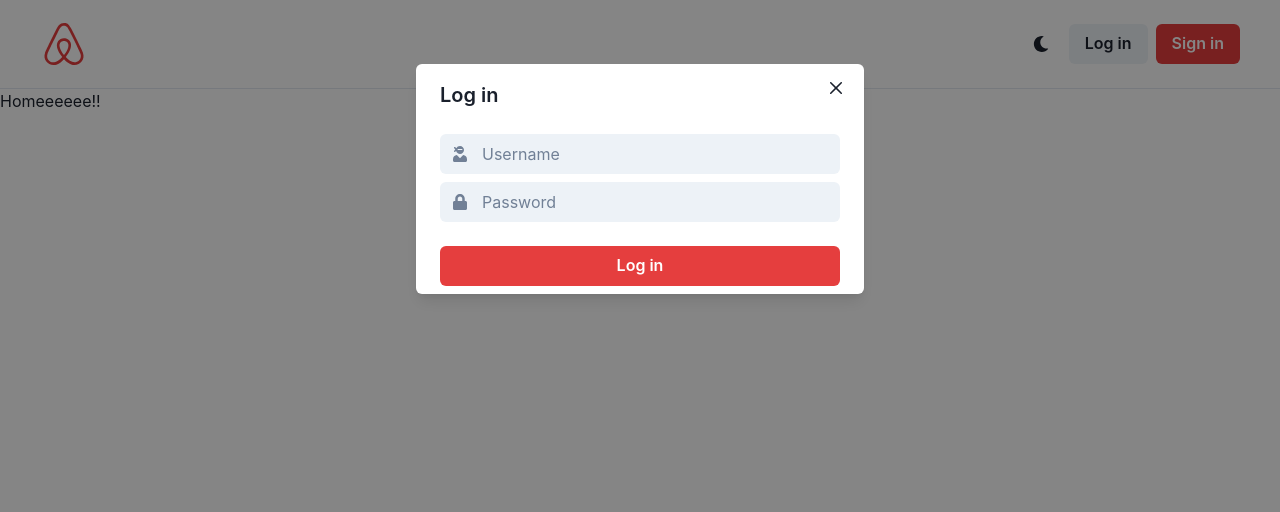
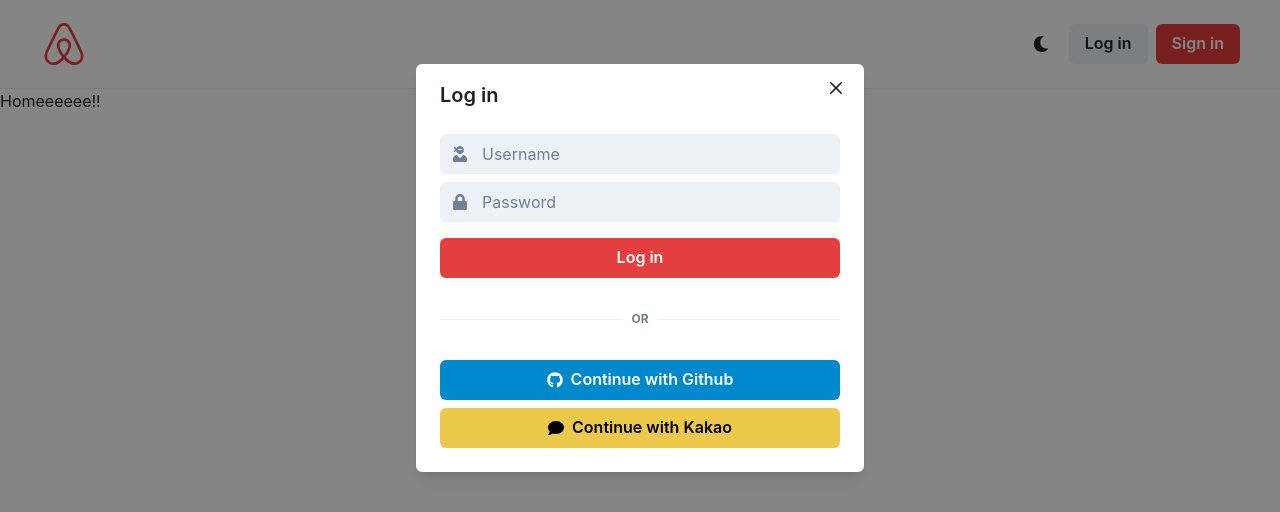
Before and after one commit to selene-cho/airbnb-clone-frontend, a React (Create React App) app: page / in a window 1280 px wide. Both pictures are taken after a click on the button "Log in". Shown: the top 512 px of the page. Built offline with nearby package versions, Linux system fonts and the light colour scheme.

Commit message:
feat: sign up modal

```diff
--- /dev/null
+++ b/src/components/Header.tsx
@@ -0,0 +1,52 @@
+import {
+  Box,
+  Button,
+  HStack,
+  IconButton,
+  useDisclosure,
+} from '@chakra-ui/react';
+import { FaAirbnb, FaMoon } from 'react-icons/fa';
+
+import LoginModal from './LoginModal';
+import SignUpModal from './SignUpModal';
+
+export default function Header() {
+  const {
+    isOpen: isLoginOpen,
+    onClose: onLoginClose,
+    onOpen: onLoginOpen,
+  } = useDisclosure();
+  const {
+    isOpen: isSignUpOpen,
+    onClose: onSignUpClose,
+    onOpen: onSignUpOpen,
+  } = useDisclosure();
+
+  return (
+    <HStack
+      justifyContent={'space-between'}
+      py={5}
+      px={10}
+      borderBottomWidth={1}
+    >
+      {/* react Icons에 색적용 하려면 일일히 색 가져와야하니까 chakra UI 컴포넌트 Box(div)로 감싸서 chakra UI 문법 color 적용하면 간단 */}
+      <Box color={'red.500'}>
+        <FaAirbnb size={'48'} />
+      </Box>
+      <HStack spacing={2}>
+        <IconButton
+          variant={'ghost'}
+          aria-label="Toggle dark mode"
+          icon={<FaMoon />}
+        />
+        {/* Screen Reader가 읽어주는 Text */}
+        <Button onClick={onLoginOpen}>Log in</Button>
+        <Button onClick={onSignUpOpen} colorScheme={'red'}>
+          Sign in
+        </Button>
+      </HStack>
+      <LoginModal isOpen={isLoginOpen} onClose={onLoginClose} />
+      <SignUpModal isOpen={isSignUpOpen} onClose={onSignUpClose} />
+    </HStack>
+  );
+}
--- /dev/null
+++ b/src/components/LoginModal.tsx
@@ -0,0 +1,61 @@
+import {
+  Box,
+  Button,
+  Input,
+  InputGroup,
+  InputLeftElement,
+  Modal,
+  ModalBody,
+  ModalCloseButton,
+  ModalContent,
+  ModalHeader,
+  ModalOverlay,
+  VStack,
+} from '@chakra-ui/react';
+import { FaLock, FaUserNinja } from 'react-icons/fa';
+import SocialLogin from './SocialLogin';
+
+interface LoginModalProps {
+  isOpen: boolean;
+  onClose: () => void;
+}
+
+export default function LoginModal({ isOpen, onClose }: LoginModalProps) {
+  return (
+    <Modal onClose={onClose} isOpen={isOpen}>
+      <ModalOverlay /> {/* 모달클릭시 배경 약간 어둡게 overlay 적용 */}
+      <ModalContent>
+        <ModalHeader>Log in</ModalHeader>
+        <ModalCloseButton />
+        <ModalBody>
+          <VStack>
+            <InputGroup>
+              <InputLeftElement
+                children={
+                  <Box color={'gray.500'}>
+                    <FaUserNinja />
+                  </Box>
+                }
+              />
+              <Input variant={'filled'} placeholder="Username" />
+            </InputGroup>
+            <InputGroup>
+              <InputLeftElement
+                children={
+                  <Box color={'gray.500'}>
+                    <FaLock />
+                  </Box>
+                }
+              />
+              <Input variant={'filled'} placeholder="Password" />
+            </InputGroup>
+          </VStack>
+          <Button mt={4} colorScheme={'red'} w="100%">
+            Log in
+          </Button>
+          <SocialLogin />
+        </ModalBody>
+      </ModalContent>
+    </Modal>
+  );
+}
--- a/src/components/Root.tsx
+++ b/src/components/Root.tsx
@@ -1,84 +1,11 @@
-import {
-  Box,
-  Button,
-  HStack,
-  IconButton,
-  Input,
-  InputGroup,
-  InputLeftElement,
-  Modal,
-  ModalBody,
-  ModalCloseButton,
-  ModalContent,
-  ModalFooter,
-  ModalHeader,
-  ModalOverlay,
-  useDisclosure,
-  VStack,
-} from '@chakra-ui/react';
+import { Box } from '@chakra-ui/react';
 import { Outlet } from 'react-router-dom';
-import { FaAirbnb, FaLock, FaMoon, FaUserNinja } from 'react-icons/fa';
+import Header from './Header';
 
 export default function Root() {
-  const { isOpen, onClose, onOpen } = useDisclosure();
-
   return (
     <Box>
-      <HStack
-        justifyContent={'space-between'}
-        py={5}
-        px={10}
-        borderBottomWidth={1}
-      >
-        {/* react Icons에 색적용 하려면 일일히 색 가져와야하니까 chakra UI 컴포넌트 Box(div)로 감싸서 chakra UI 문법 color 적용하면 간단 */}
-        <Box color={'red.500'}>
-          <FaAirbnb size={'48'} />
-        </Box>
-        <HStack spacing={2}>
-          <IconButton
-            variant={'ghost'}
-            aria-label="Toggle dark mode"
-            icon={<FaMoon />}
-          />
-          {/* Screen Reader가 읽어주는 Text */}
-          <Button onClick={onOpen}>Log in</Button>
-          <Button colorScheme={'red'}>Sign in</Button>
-        </HStack>
-        <Modal onClose={onClose} isOpen={isOpen}>
-          <ModalOverlay /> {/* 모달클릭시 배경 약간 어둡게 overlay 적용 */}
-          <ModalContent>
-            <ModalHeader>Log in</ModalHeader>
-            <ModalCloseButton />
-            <ModalBody>
-              <VStack>
-                <InputGroup>
-                  <InputLeftElement
-                    children={
-                      <Box color={'gray.500'}>
-                        <FaUserNinja />
-                      </Box>
-                    }
-                  />
-                  <Input variant={'filled'} placeholder="Username" />
-                </InputGroup>
-                <InputGroup>
-                  <InputLeftElement
-                    children={
-                      <Box color={'gray.500'}>
-                        <FaLock />
-                      </Box>
-                    }
-                  />
-                  <Input variant={'filled'} placeholder="Password" />
-                </InputGroup>
-                <Button mt={4} colorScheme={'red'} w="100%">
-                  Log in
-                </Button>
-              </VStack>
-            </ModalBody>
-          </ModalContent>
-        </Modal>
-      </HStack>
+      <Header />
       <Outlet />
     </Box>
   );
--- /dev/null
+++ b/src/components/SignUpModal.tsx
@@ -0,0 +1,81 @@
+import {
+  Box,
+  Button,
+  Input,
+  InputGroup,
+  InputLeftElement,
+  Modal,
+  ModalBody,
+  ModalCloseButton,
+  ModalContent,
+  ModalHeader,
+  ModalOverlay,
+  VStack,
+} from '@chakra-ui/react';
+import { FaLock, FaUserNinja, FaUserSecret, FaEnvelope } from 'react-icons/fa';
+import SocialLogin from './SocialLogin';
+
+interface SignUpModalProps {
+  isOpen: boolean;
+  onClose: () => void;
+}
+
+export default function SignUpModal({ isOpen, onClose }: SignUpModalProps) {
+  return (
+    <Modal onClose={onClose} isOpen={isOpen}>
+      <ModalOverlay /> {/* 모달클릭시 배경 약간 어둡게 overlay 적용 */}
+      <ModalContent>
+        <ModalHeader>Sign Up</ModalHeader>
+        <ModalCloseButton />
+        <ModalBody>
+          <VStack>
+            <InputGroup>
+              <InputLeftElement
+                children={
+                  <Box color={'gray.500'}>
+                    <FaUserSecret />
+                  </Box>
+                }
+              />
+              <Input variant={'filled'} placeholder="Name" />
+            </InputGroup>
+            <InputGroup>
+              <InputLeftElement
+                children={
+                  <Box color={'gray.500'}>
+                    <FaEnvelope />
+                  </Box>
+                }
+              />
+              <Input variant={'filled'} placeholder="Email" />
+            </InputGroup>
+            <InputGroup>
+              <InputLeftElement
+                children={
+                  <Box color={'gray.500'}>
+                    <FaUserNinja />
+                  </Box>
+                }
+              />
+              <Input variant={'filled'} placeholder="Username" />
+            </InputGroup>
+            <InputGroup>
+              <InputLeftElement
+                children={
+                  <Box color={'gray.500'}>
+                    <FaLock />
+                  </Box>
+                }
+              />
+              <Input variant={'filled'} placeholder="Password" />
+            </InputGroup>
+          </VStack>
+          <Button mt={4} colorScheme={'red'} w="100%">
+            Log in
+          </Button>
+          <SocialLogin />
+        </ModalBody>
+      </ModalContent>
+    </Modal>
+  );
+}
--- /dev/null
+++ b/src/components/SocialLogin.tsx
@@ -0,0 +1,24 @@
+import { Box, Button, Divider, HStack, Text, VStack } from '@chakra-ui/react';
+import { FaComment, FaGithub } from 'react-icons/fa';
+
+export default function SocialLogin() {
+  return (
+    <Box mb={4}>
+      <HStack my={8}>
+        <Divider />
+        <Text textTransform={'uppercase'} color="gray.500" fontSize="xs" as="b">
+          Or
+        </Text>
+        <Divider />
+      </HStack>
+      <VStack>
+        <Button w="100%" leftIcon={<FaGithub />} colorScheme={'telegram'}>
+          Continue with Github
+        </Button>
+        <Button w="100%" leftIcon={<FaComment />} colorScheme={'yellow'}>
+          Continue with Kakao
+        </Button>
+      </VStack>
+    </Box>
+  );
+}
```
